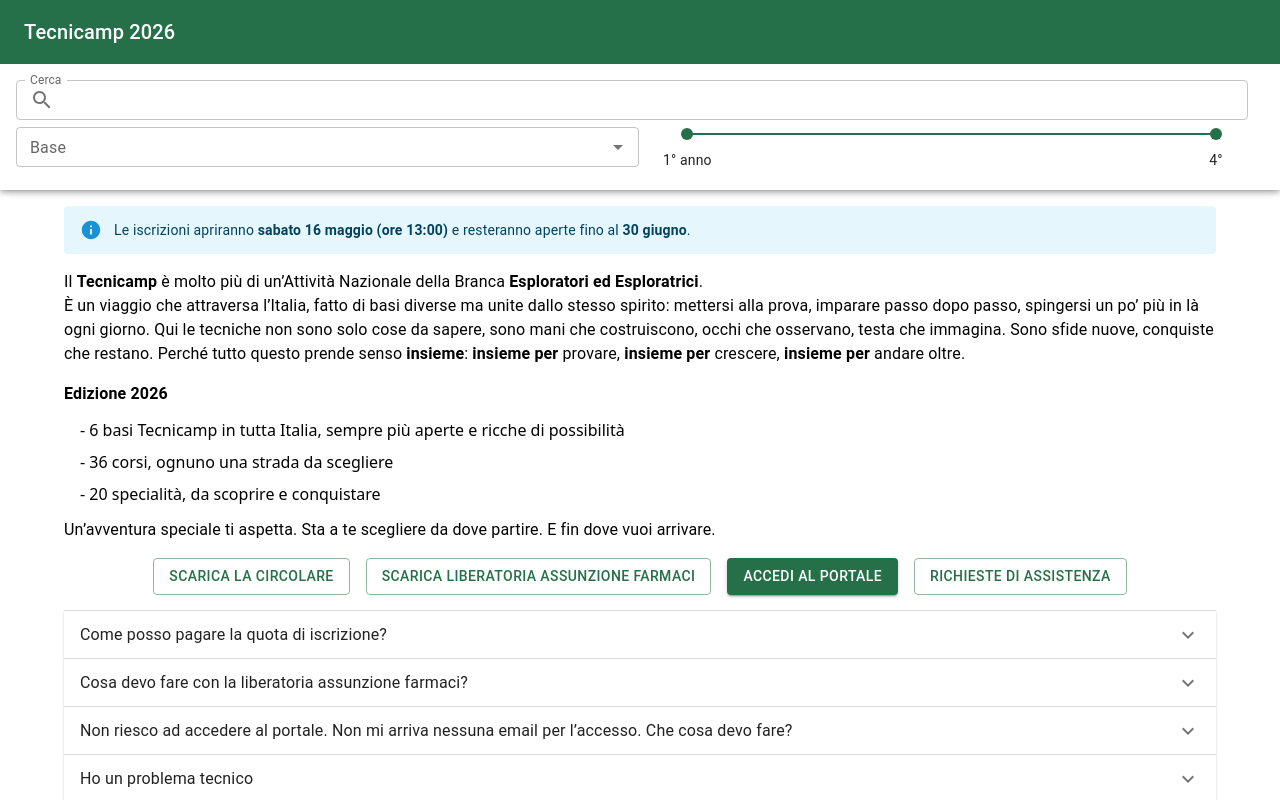
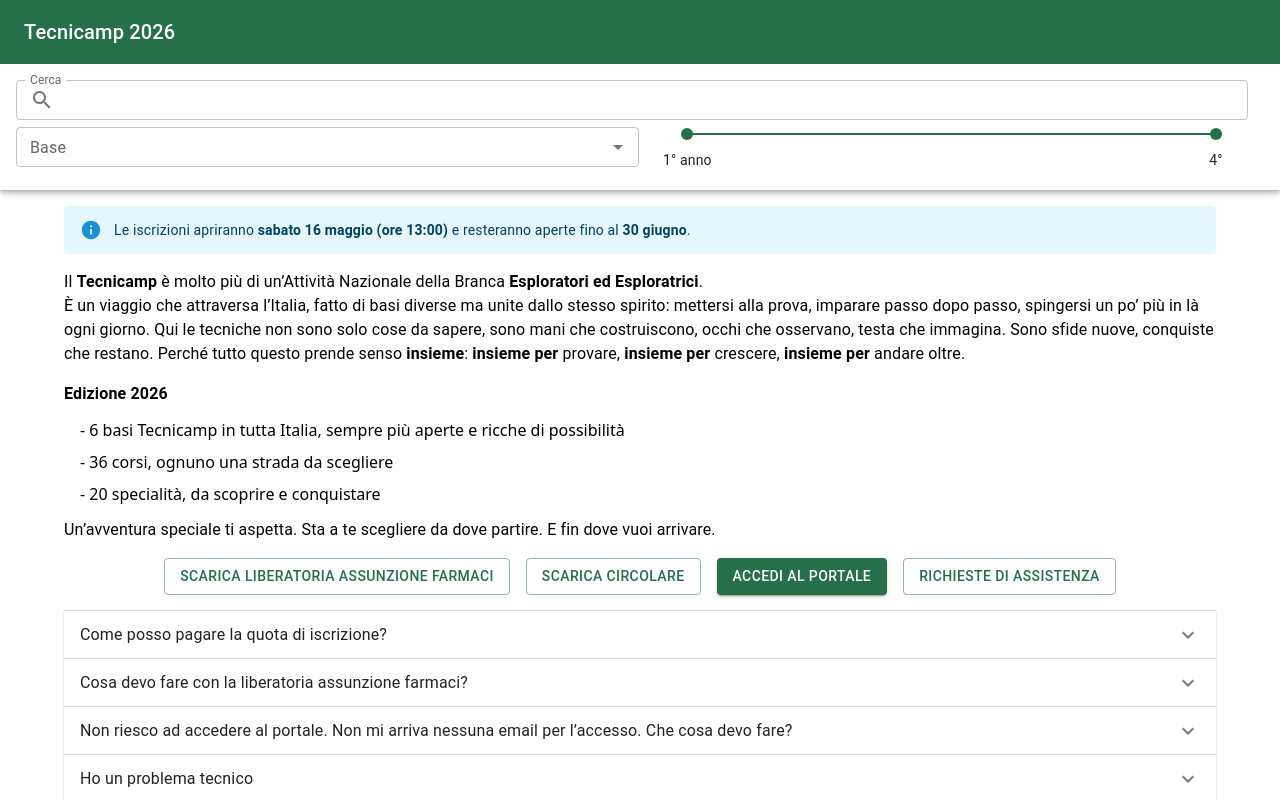
Before and after one commit to cngei/tecnicamp, a React (Vite) app: page / in a window 1280 px wide. Shown: the top 800 px of the page. Built offline with nearby package versions, Linux system fonts and the light colour scheme.

Commit message:
Update button labels for document downloads

```diff
--- a/src/App.tsx
+++ b/src/App.tsx
@@ -199,14 +199,14 @@ function App() {
               href="/assets/LIBERATORIA%20somministrazione%20farmaci.pdf"
               target="_blank"
             >
-              Scarica la Circolare
+              Scarica Liberatoria Assunzione Farmaci
             </Button>
             <Button
               variant="outlined"
               href="https://cloud.cngei.it/index.php/s/HwNXg7soZ6mEAKy/download/Circolare%20Esplo%20Tecnicamp%202026.pdf"
               target="_blank"
             >
-              Scarica Liberatoria Assunzione Farmaci
+              Scarica Circolare
             </Button>
             <Button
               variant="contained"
```
